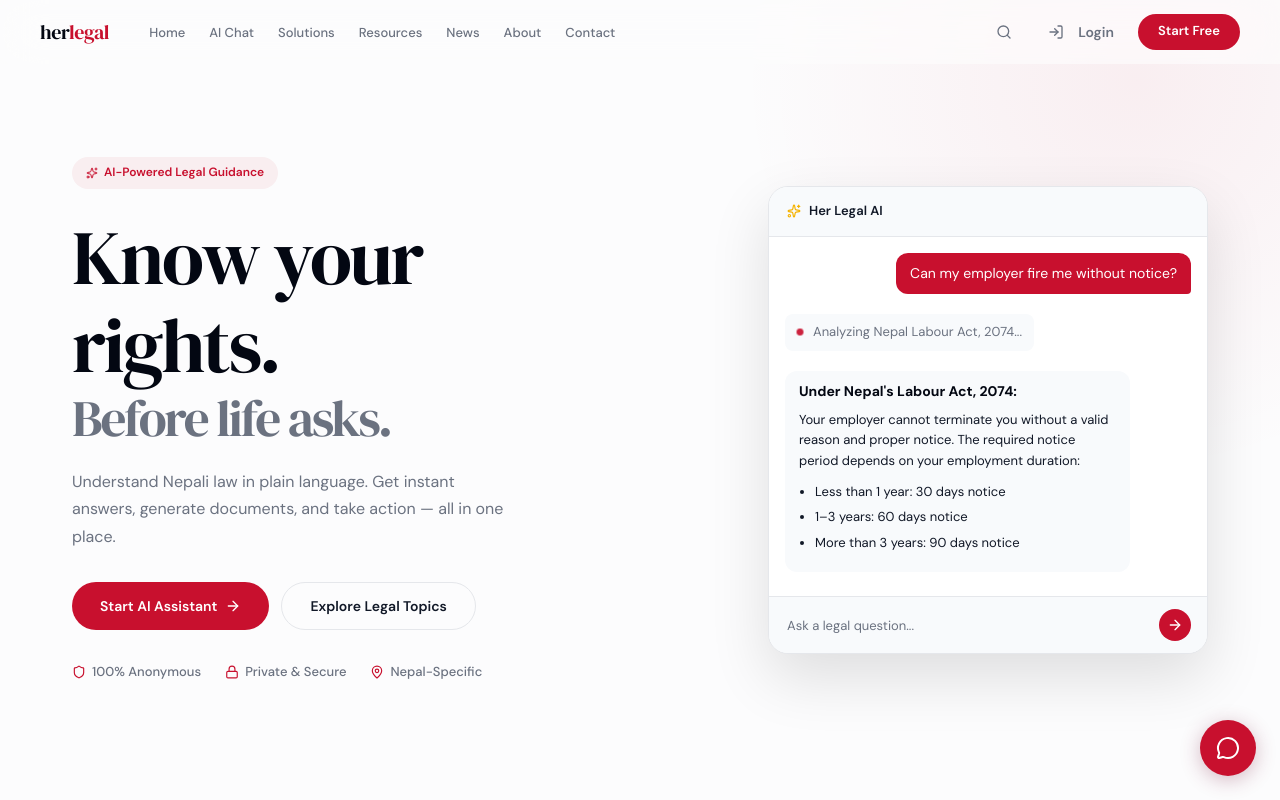
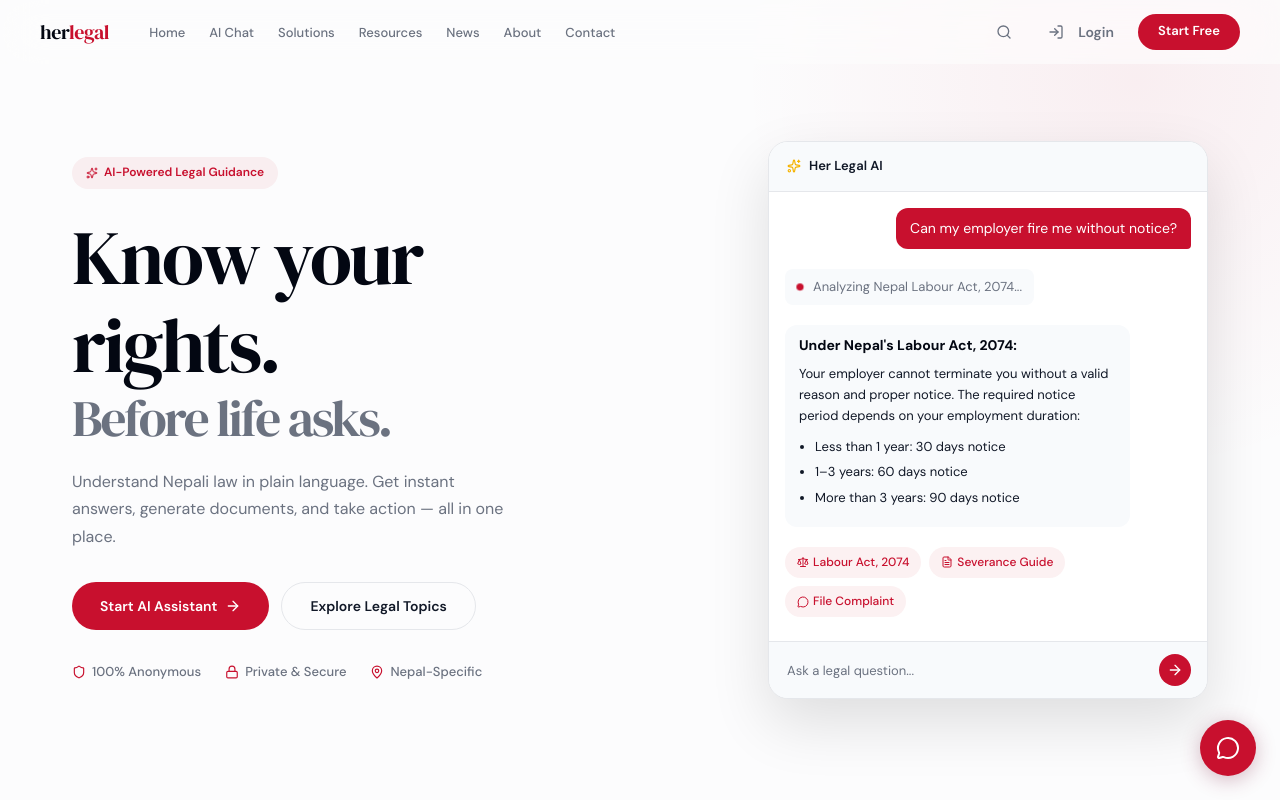
Before and after one commit to nandaneeeeeeeeee/Her-Legal, a React (Vite) app in the folder frontend/: page / in a window 1280 px wide. Shown: the top 800 px of the page. Built offline with nearby package versions, Linux system fonts and the light colour scheme.

Commit message:
fix: adjust body overflow and update root height to min-height for better layout

```diff
--- a/frontend/src/index.css
+++ b/frontend/src/index.css
@@ -35,11 +35,11 @@
 }
 
 *, *::before, *::after { box-sizing: border-box; }
-html, body { overflow: hidden; margin: 0; }
+html, body { margin: 0; }
 
 #root {
   width: 100%;
-  height: 100dvh;
+  min-height: 100dvh;
   display: flex;
   flex-direction: column;
 }
```
